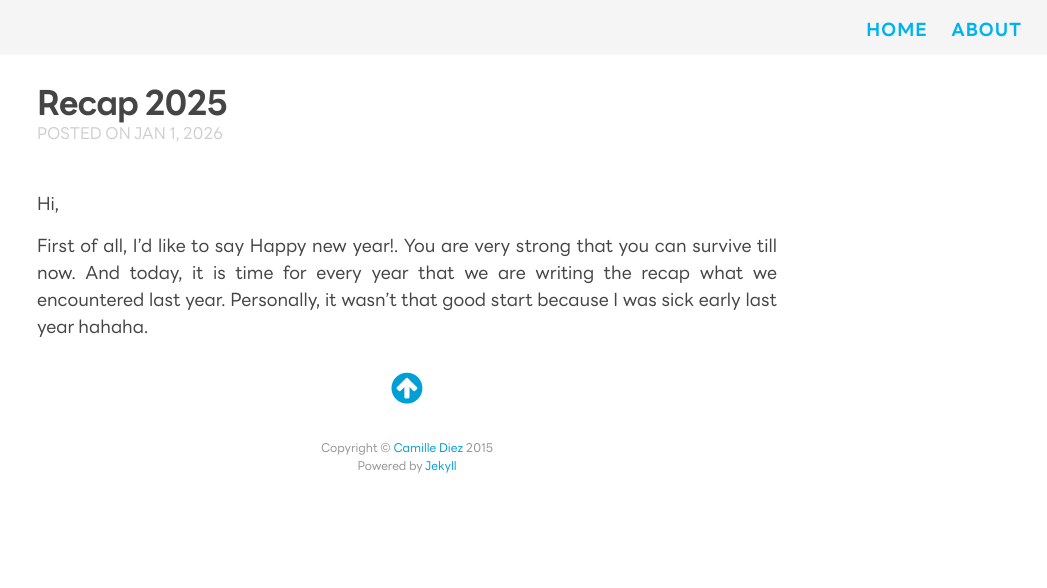
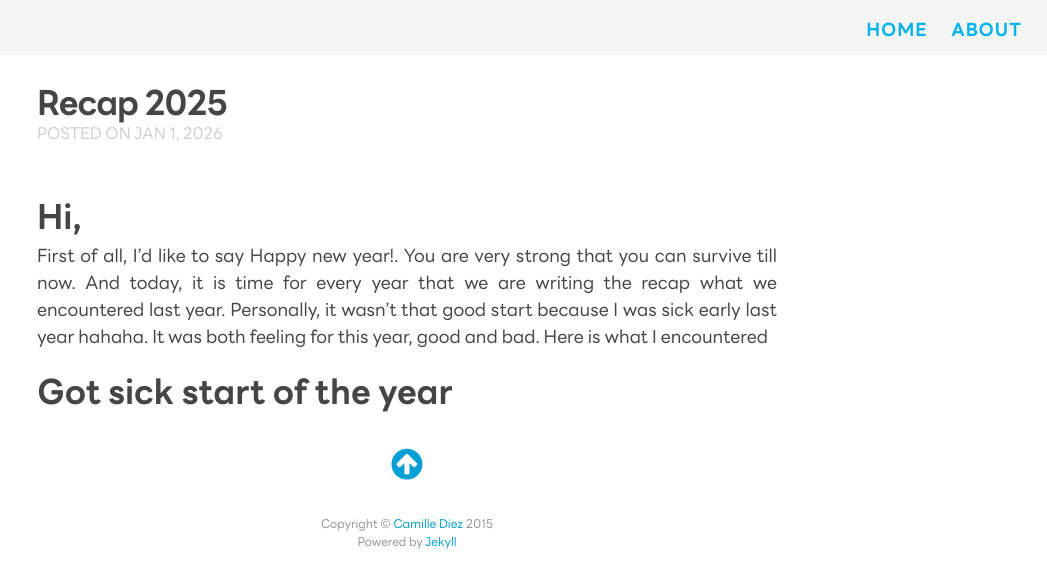
Before and after one commit to oat9002/oat9002.github.io, a Jekyll site: the page built from _posts/2026-01-01-recap-2025.md, in a window 1280 px wide. Shown: the top 588 px of the page, without its empty margins (233-1280 px from the left). Built offline with Jekyll 4.4.1, drawn with Linux system fonts in a browser that asks for light colours; nearby versions of some CDN libraries; some web fonts are replaced.

Commit message:
📝 Update Recap 2025 post with additional reflections

```diff
--- a/_posts/2026-01-01-recap-2025.md
+++ b/_posts/2026-01-01-recap-2025.md
@@ -3,6 +3,8 @@
 title: Recap 2025
 ---
 
-Hi,
+# Hi,
 
-First of all, I'd like to say Happy new year!. You are very strong that you can survive till now. And today, it is time for every year that we are writing the recap what we encountered last year. Personally, it wasn't that good start because I was sick early last year hahaha.
+First of all, I'd like to say Happy new year!. You are very strong that you can survive till now. And today, it is time for every year that we are writing the recap what we encountered last year. Personally, it wasn't that good start because I was sick early last year hahaha. It was both feeling for this year, good and bad. Here is what I encountered
+
+# Got sick start of the year
```
